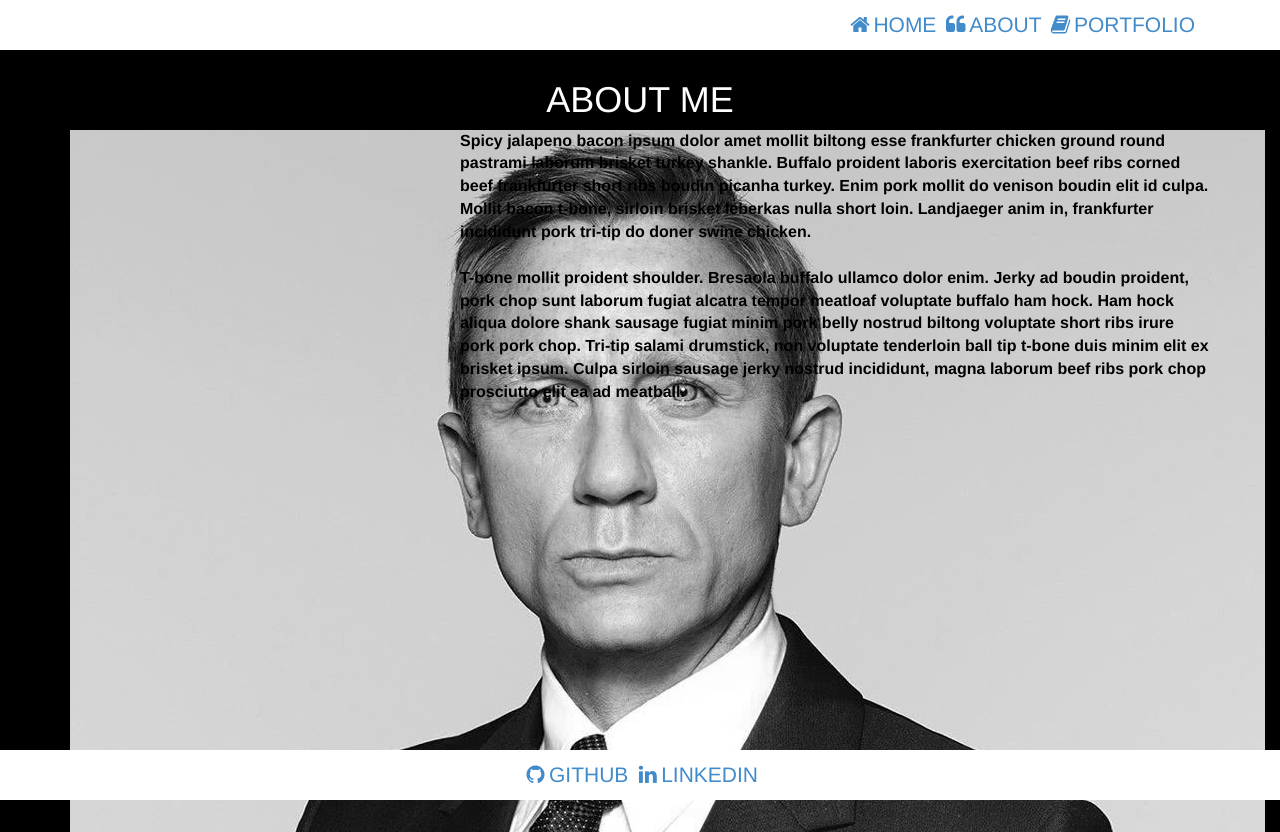
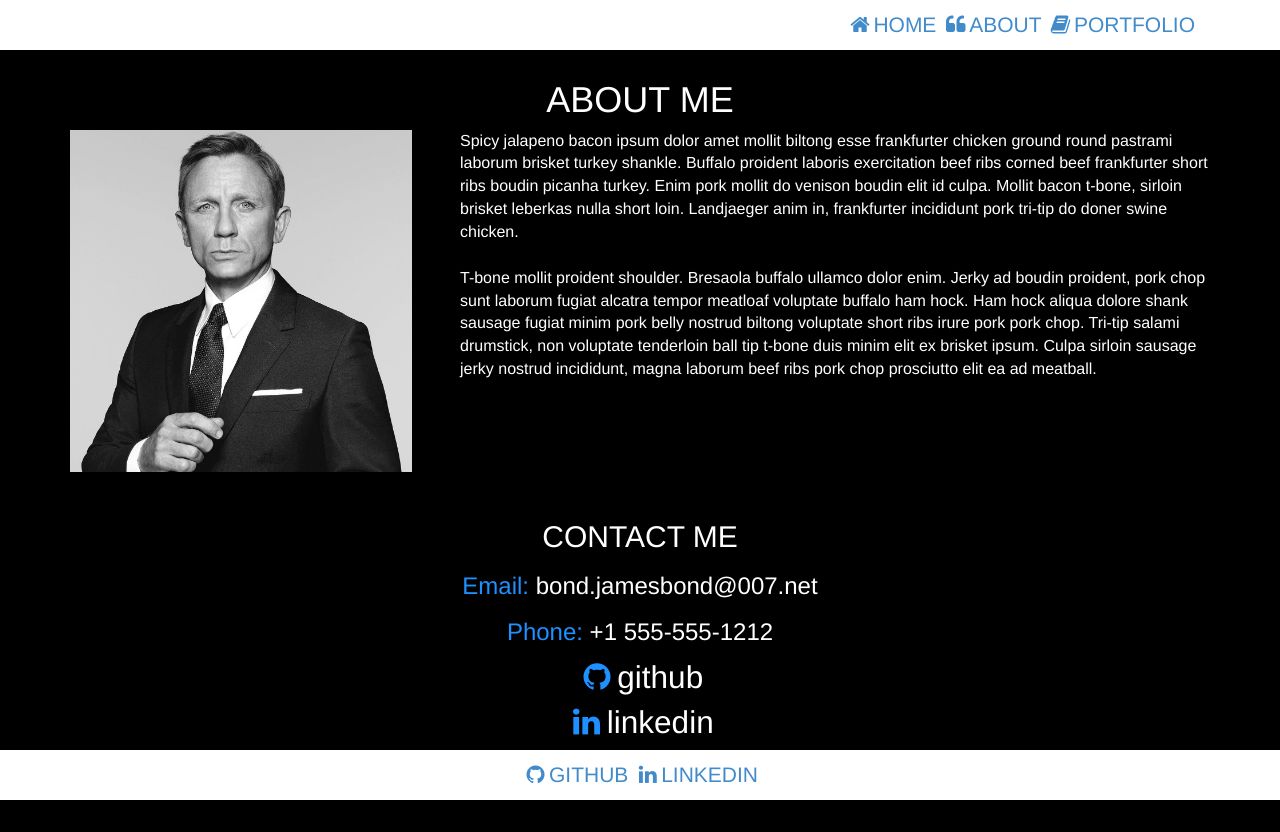
Before and after one commit to DR-Mills/HTML-CSS-Personal-Site, a plain HTML site: page about.html in a window 1280 px wide. Shown: the top 832 px of the page. Drawn offline with Linux system fonts and the light colour scheme.

Commit message:
fixed About Me image size

```diff
--- a/about.html
+++ b/about.html
@@ -29,10 +29,11 @@
     <div class="container">
         <div class="row">
             <div class="col-md-4">
-                    <img class="overlay" src="img/me.jpg" alt="a very handsome man indeed">
+                <img class="overlay putMeInABox" src="img/me.jpg" alt="a very handsome man indeed">
             </div>
             <div class="col-md-8">
-                    <p class="blackText">Spicy jalapeno bacon ipsum dolor amet mollit biltong esse frankfurter chicken ground round
+                <p class="whiteText">Spicy jalapeno bacon ipsum dolor amet mollit biltong esse frankfurter chicken
+                    ground round
                     pastrami laborum brisket turkey shankle. Buffalo proident laboris exercitation beef ribs corned
                     beef frankfurter short ribs boudin picanha turkey. Enim pork mollit do venison boudin elit id
                     culpa. Mollit bacon t-bone, sirloin brisket leberkas nulla short loin. Landjaeger anim in,
@@ -47,13 +48,17 @@
             </div>
         </div>
     </div>
+    <div class="paddingPlease" style="padding-bottom: 6em;">
         <h2 class="title">contact me</h2>
         <div class="center-me-md">
             <h3>Email: <span class="whiteText">bond.jamesbond@007.net</span></h3>
             <h3>Phone: <span class="whiteText">+1 555-555-1212</span></h3>
-            <a href="https://github.com/DR-Mills"><i class="fa fa-fw fa-github"></i><span class="whiteText">github</span> </a></br>
-            <a href="https://www.linkedin.com/in/dustinraemills/"><i
-                    class="fa fa-fw fa-linkedin"></i><span class="whiteText">linkedin</span></a>
+            <a href="https://github.com/DR-Mills"><i class="fa fa-fw fa-github"></i><span
+                    class="whiteText">github</span>
+            </a></br>
+            <a href="https://www.linkedin.com/in/dustinraemills/"><i class="fa fa-fw fa-linkedin"></i><span
+                    class="whiteText">linkedin</span></a>
+        </div>
     </div>
 
 
--- a/style.css
+++ b/style.css
@@ -60,6 +60,10 @@ img:hover {
 .roundImg {
     border-radius: 50%;
     max-width: 80%;
+}
+
+.putMeInABox {
+    max-width: 95%;
 }
 
 .title {
```
Lines whose indentation alone changed are shown as unchanged.
